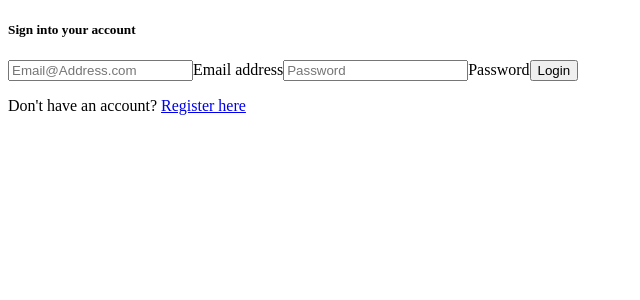
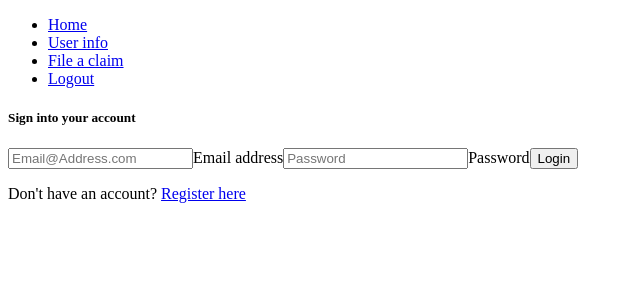
Before and after one commit to Revature-Revinsure/Revinsure, an Angular app in the folder RevinsureAngular/: page /login in a window 1280 px wide. Shown: the top 300 px of the page, without its empty margins (0-640 px from the left). Built offline with nearby package versions, Linux system fonts and the light colour scheme.

Commit message:
Added navbar and routes

```diff
--- a/RevinsureAngular/src/app/app.component.html
+++ b/RevinsureAngular/src/app/app.component.html
@@ -1 +1,19 @@
+<nav>
+    <ul class="navbar-nav me-auto mb-2 mb-lg-0">
+        <li class="nav-item">
+            <a class="nav-link" routerLink="/home">Home</a>
+        </li>
+        <li class="nav-item">
+            <a class="nav-link" routerLink="/user-info">User info</a>
+        </li>
+        <li class="nav-item">
+            <a class="nav-link" routerLink="/file-claim">File a claim</a>
+        </li>
+        <li class="nav-item">
+            <a href="#" class="nav-link" (click)="logout()">Logout</a>
+        </li>
+    </ul>
+
+</nav>
+
 <router-outlet></router-outlet>
--- a/RevinsureAngular/src/app/app.component.ts
+++ b/RevinsureAngular/src/app/app.component.ts
@@ -1,4 +1,5 @@
 import { Component } from '@angular/core';
+import { Router } from '@angular/router';
 
 @Component({
   selector: 'app-root',
@@ -7,4 +8,11 @@ import { Component } from '@angular/core';
 })
 export class AppComponent {
   title = 'RevinsureAngular';
+
+  constructor(private router: Router) { }
+
+  logout(): void {
+    sessionStorage.setItem('isLoggedIn', "false");
+    this.router.navigate(['/login']);
+  }
 }
--- a/RevinsureAngular/src/app/app.module.ts
+++ b/RevinsureAngular/src/app/app.module.ts
@@ -14,6 +14,7 @@ import { CovidQuestionsComponent } from './covid-questions/covid-questions.compo
 import { DisscussionBoardComponent } from './disscussion-board/disscussion-board.component';
 import { DisscussionPostComponent } from './disscussion-post/disscussion-post.component';
 import { RoutGuard } from './route.guard';
+import { DashboardComponent } from './dashboard/dashboard.component';
 
 @NgModule({
   declarations: [
@@ -26,6 +27,7 @@ import { RoutGuard } from './route.guard';
     CovidQuestionsComponent,
     DisscussionBoardComponent,
     DisscussionPostComponent,
+    DashboardComponent,
 
   ],
   imports: [
--- /dev/null
+++ b/RevinsureAngular/src/app/dashboard/dashboard.component.html
@@ -0,0 +1 @@
+<p>dashboard works!</p>
--- /dev/null
+++ b/RevinsureAngular/src/app/dashboard/dashboard.component.ts
@@ -0,0 +1,15 @@
+import { Component, OnInit } from '@angular/core';
+
+@Component({
+  selector: 'app-dashboard',
+  templateUrl: './dashboard.component.html',
+  styleUrls: ['./dashboard.component.css']
+})
+export class DashboardComponent implements OnInit {
+
+  constructor() { }
+
+  ngOnInit(): void {
+  }
+
+}
--- a/RevinsureAngular/src/app/route.guard.ts
+++ b/RevinsureAngular/src/app/route.guard.ts
@@ -12,7 +12,7 @@ export class RoutGuard implements CanActivate {
 
     if (sessionStorage.getItem('isLoggedIn') == "true") {
       status = true;
-    }else{
+    } else {
       this.router.navigate(['/login']);
     }
 
```
Also changed, not shown: RevinsureAngular/src/app/app-routing.module.ts (+10 -6 lines), RevinsureAngular/src/app/dashboard/dashboard.component.css (added), RevinsureAngular/src/app/patient-portal/patient-portal.component.html (line endings or trailing spaces), 1 other file (tests, documents, lock files or other folders).
